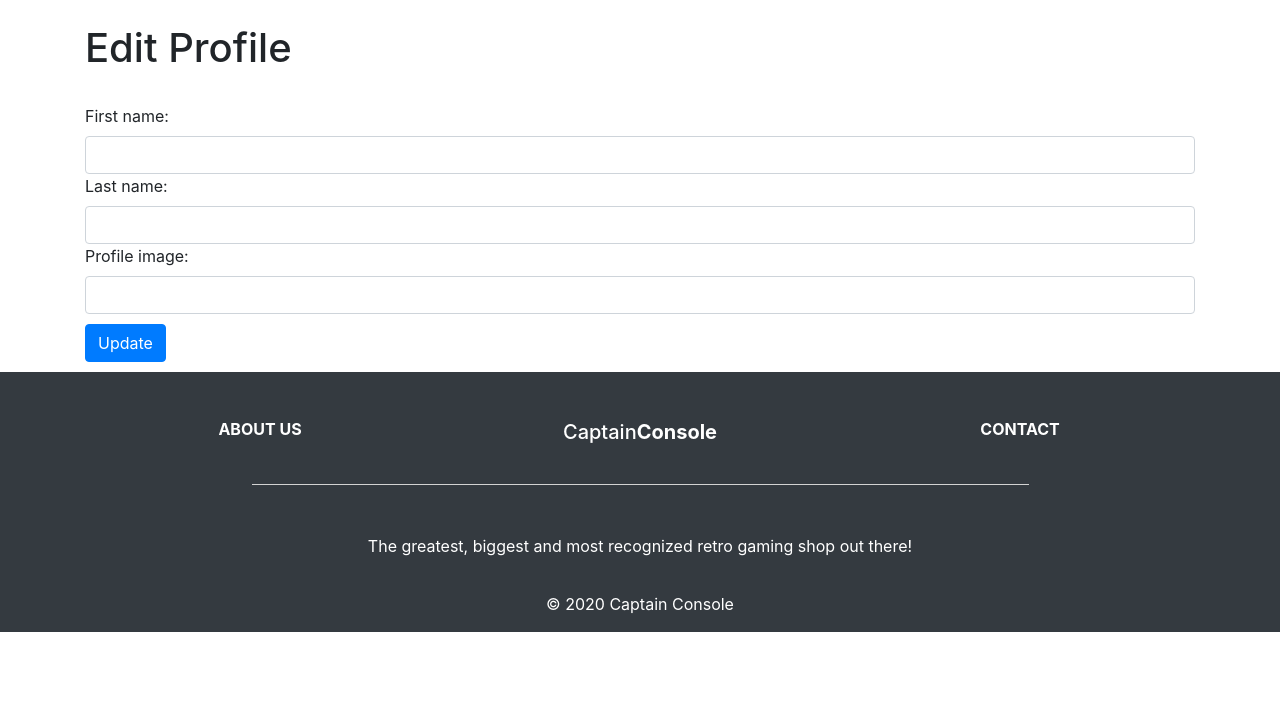
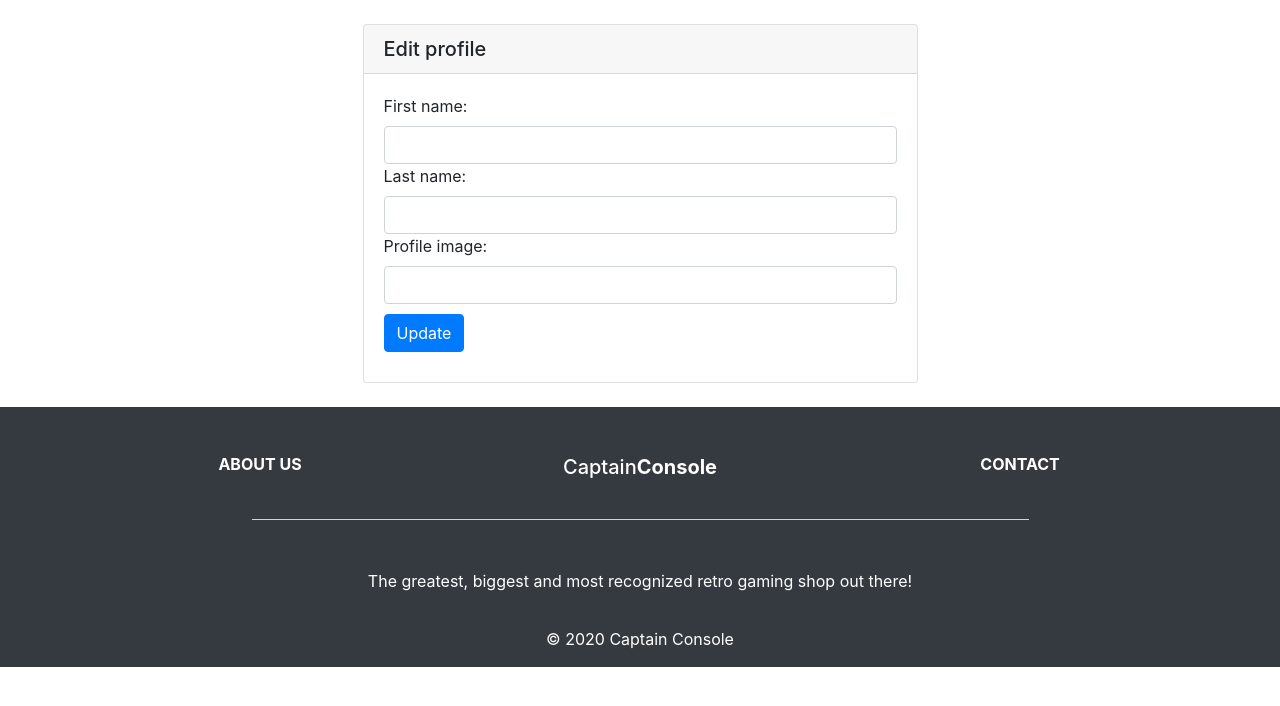
Before and after one commit to maggi911/captain_console, a Django app: template templates/user/edit_profile.html in a window 1280 px wide. Shown: the part 56-762 px from the top of the page. Run offline with Django 3.2, Linux system fonts and the light colour scheme; the template is opened without the code that fills it: values that come from a table or form of the project are taken from there, others are empty; some libraries are stand-ins or nearby versions.

```diff
--- a/templates/user/edit_profile.html
+++ b/templates/user/edit_profile.html
@@ -1,11 +1,15 @@
 {% extends 'base.html' %}
 {% block content %}
     <br>
-    <h1>Edit Profile</h1>
+    <div class="card w-50 mx-auto">
+      <h5 class="card-header">Edit profile</h5>
+      <div class="card-body">
+        <form class="form form-horizontal" action="{% url 'edit_profile' %}" method="post">
+            {% csrf_token %}
+            {{ form }}
+            <input type="submit" value="Update" class="btn btn-primary pull-right" style="clear:both; margin: 10px 0" />
+        </form>
+      </div>
+    </div>
     <br>
-    <form class="form form-horizontal" action="{% url 'edit_profile' %}" method="post">
-    {% csrf_token %}
-    {{ form }}
-    <input type="submit" value="Update" class="btn btn-primary pull-right" style="clear:both; margin: 10px 0" />
-    </form>
 {% endblock %}
--- a/user/forms/profile_form.py
+++ b/user/forms/profile_form.py
@@ -7,5 +7,5 @@ class ProfileForm(ModelForm):
         exclude = [ 'id', 'user', 'favorite_product']
         widgets = {
             #'favorite_product': widgets.Select(attrs={'class': 'form-control'}),
-            'profile_image': widgets.TextInput(attrs={'class': 'form-control'})
+            'profile_image': widgets.TextInput(attrs={'class': 'form-control'}, max_length=9999)
         }
--- a/user/forms/register.py
+++ b/user/forms/register.py
@@ -4,7 +4,7 @@ from django import forms
 from django.forms import ModelForm, widgets
 
 class RegisterForm(UserCreationForm):
-    profile_image = forms.CharField(required=True, widget=forms.TextInput(attrs={ "class": "form-control"}))
+    profile_image = forms.CharField(required=True, widget=forms.TextInput(attrs={ "class": "form-control"}), max_length=9999)
 
     class Meta:
         model = User
@@ -12,7 +12,7 @@ class RegisterForm(UserCreationForm):
 
 
 class EditProfileForm(ModelForm):
-    profile_image = forms.CharField(required=True, widget=forms.TextInput(attrs={"class": "form-control"}))
+    profile_image = forms.CharField(required=True, widget=forms.TextInput(attrs={"class": "form-control"}), max_length=9999)
     class Meta:
         model = User
         widgets = {
```
